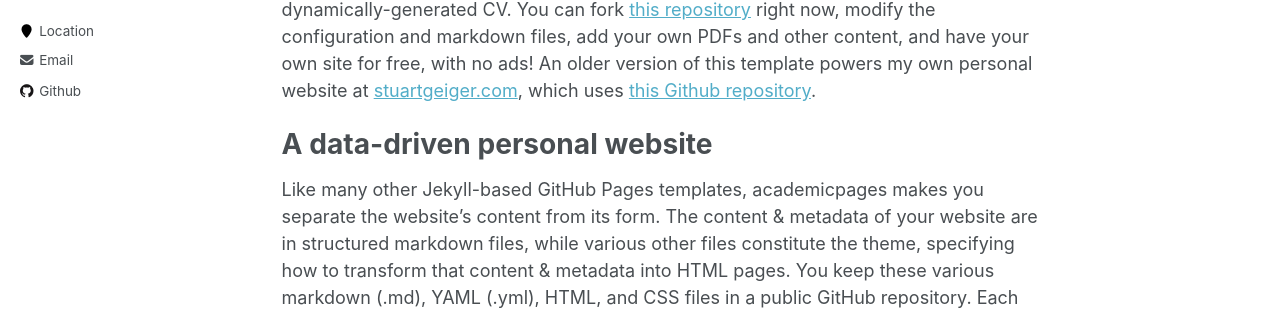
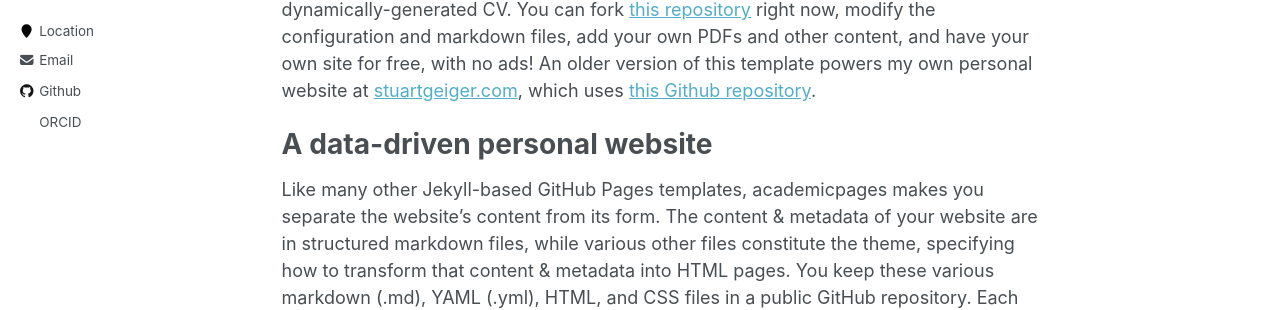
Before and after one commit to CongUcas/CongUcas.github.io, a Jekyll site: the page built from _pages/about.md, in a window 1280 px wide. Shown: the part 354-664 px from the top of the page. Built offline with Jekyll 4.4.1, drawn with Linux system fonts in a browser that asks for light colours; nearby versions of some CDN libraries; some web fonts are replaced; a script bundle is joined from its source files by our own code; library files that are not in the unit come from our copies.

Commit message:
Add files via upload

```diff
--- a/_config.yml
+++ b/_config.yml
@@ -103,7 +103,7 @@ author:
   impactstory      : #"https://profiles.impactstory.org/u/xxxx-xxxx-xxxx-xxxx"
   lastfm           :
   linkedin         :
-  orcid            : #"http://orcid.org/yourorcidurl"
+  orcid            : "http://orcid.org/yourorcidurl"
   pinterest        :
   soundcloud       :
   stackoverflow    : # http://stackoverflow.com/users/123456/username
```
